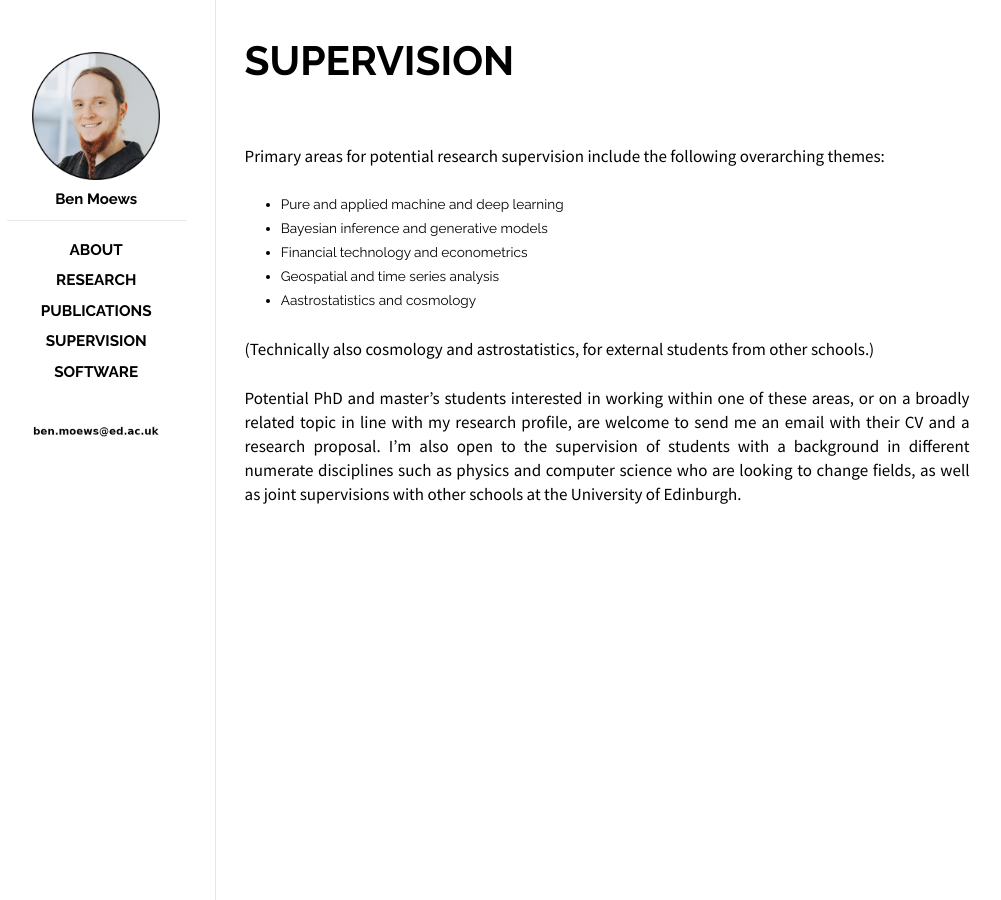
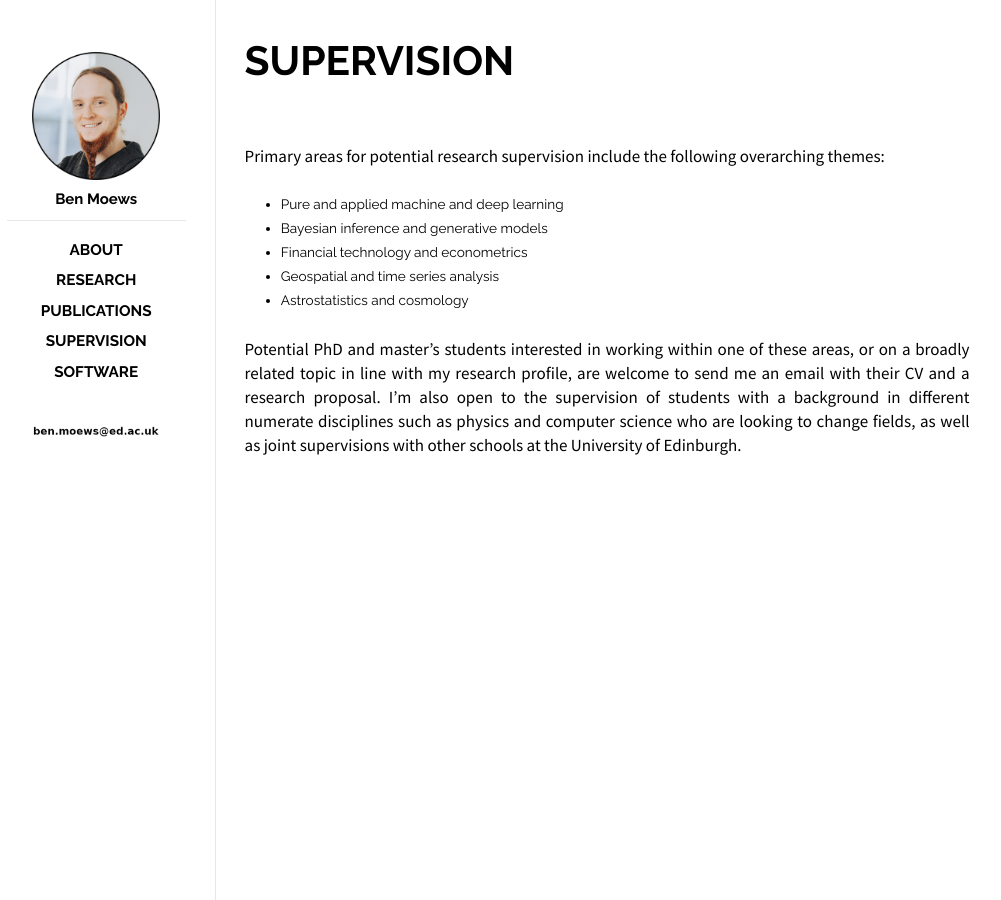
Before and after one commit to moews/moews.github.io, a Jekyll site: the page built from _posts/2017-03-25-supervision.md, in a window 1280 px wide. Shown: the whole page, without its empty margins (143-1144 px from the left). Built offline with Jekyll 4.4.1, drawn with Linux system fonts in a browser that asks for light colours.

Commit message:
Update 2017-03-25-supervision.md

```diff
--- a/_posts/2017-03-25-supervision.md
+++ b/_posts/2017-03-25-supervision.md
@@ -35,11 +35,9 @@ Primary areas for potential research supervision include the following overarchi
 * Bayesian inference and generative models
 * Financial technology and econometrics
 * Geospatial and time series analysis
-* Aastrostatistics and cosmology
+* Astrostatistics and cosmology
 
 <div style="height:25px;font-size:1px;">&nbsp;</div>
 
-(Technically also cosmology and astrostatistics, for external students from other schools.)
-
 Potential PhD and master's students interested in working within one of these areas, or on a broadly related topic in line with my research profile, are welcome to send me an email with their CV and a research proposal. I'm also open to the supervision of students with a background in different numerate disciplines such as physics and computer science who are looking to change fields, as well as joint supervisions with other schools at the University of Edinburgh.
 <br>
```
